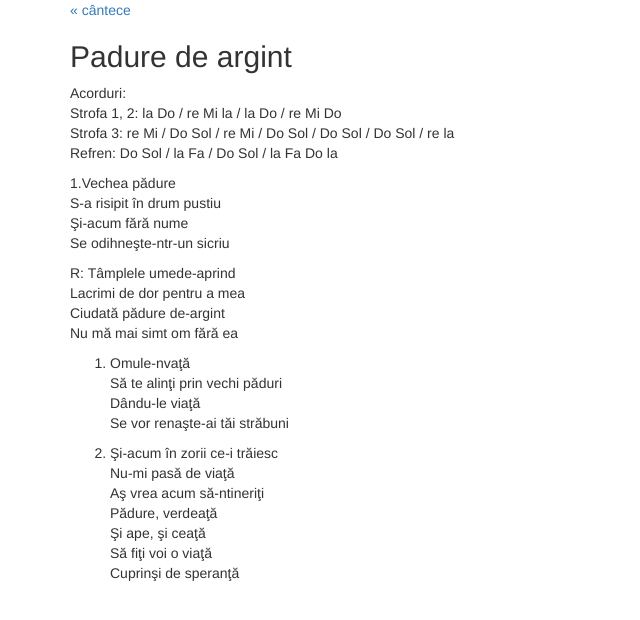
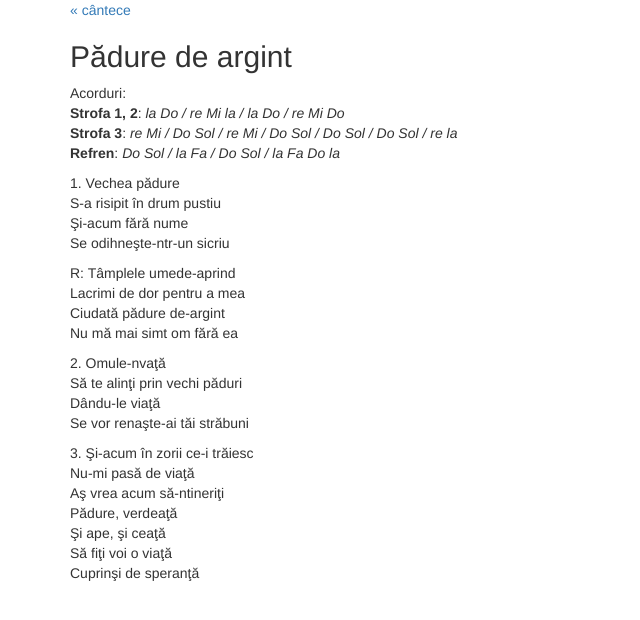
Before and after one commit to mgax/o2-songs, a Jekyll site: the page built from songs/padure-de-argint.md, in a window 1280 px wide. Shown: the top 620 px of the page, without its empty margins (0-640 px from the left). Built offline with Jekyll 4.4.1, drawn with Linux system fonts in a browser that asks for light colours; nearby versions of some CDN libraries.

Commit message:
fix filenames, whitespace, markup

```diff
--- a/songs/padure_de_argint.md
+++ b/songs/padure-de-argint.md
@@ -1,35 +1,29 @@
 ---
-title: Padure de argint
-author:
+title: Pădure de argint
 layout: song
 ---
 
+Acorduri:
+**Strofa 1, 2**: *la Do / re Mi la / la Do / re Mi Do*
+**Strofa 3**: *re Mi / Do Sol / re Mi / Do Sol / Do Sol / Do Sol / re la*
+**Refren**: *Do Sol / la Fa / Do Sol / la Fa Do la*
 
-Acorduri:
-Strofa 1, 2: la Do / re Mi la / la Do / re Mi Do
-Strofa 3: re Mi / Do Sol / re Mi / Do Sol / Do Sol / Do Sol / re la
-Refren: Do Sol / la Fa / Do Sol / la Fa Do la
-
-
-1.Vechea pădure
+1\. Vechea pădure
 S-a risipit în drum pustiu
 Şi-acum fără nume
 Se odihneşte-ntr-un sicriu
-
 
 R: Tâmplele umede-aprind
 Lacrimi de dor pentru a mea
 Ciudată pădure de-argint
 Nu mă mai simt om fără ea
 
-
-2. Omule-nvaţă
+2\. Omule-nvaţă
 Să te alinţi prin vechi păduri
 Dându-le viaţă
 Se vor renaşte-ai tăi străbuni
 
-
-3. Şi-acum în zorii ce-i trăiesc
+3\. Şi-acum în zorii ce-i trăiesc
 Nu-mi pasă de viaţă
 Aş vrea acum să-ntineriţi
 Pădure, verdeaţă
```
Also changed, not shown: songs/cabana.md (+3 -2 lines), songs/papusarii.md (+7 -12 lines), songs/rau-ma-dor-ochii.md (renamed from songs/varf_carpatin_rau_ma_dor_ochii.md, +2 -13 lines).
